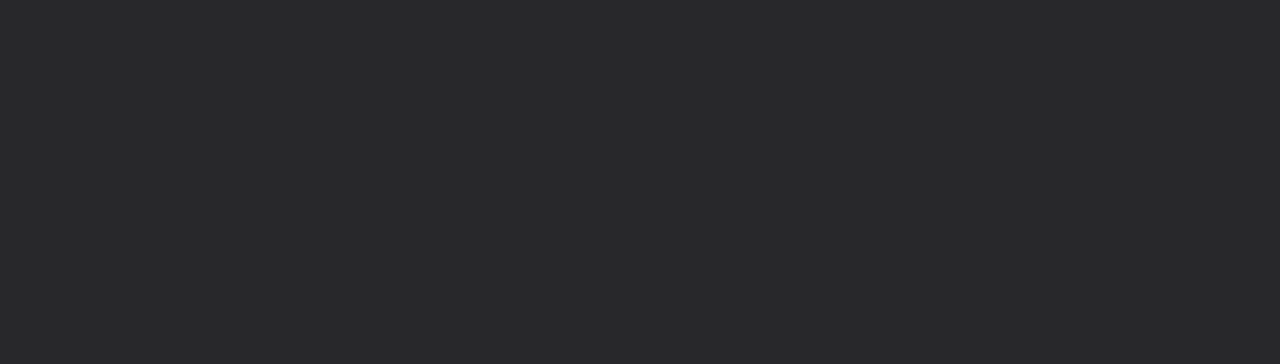
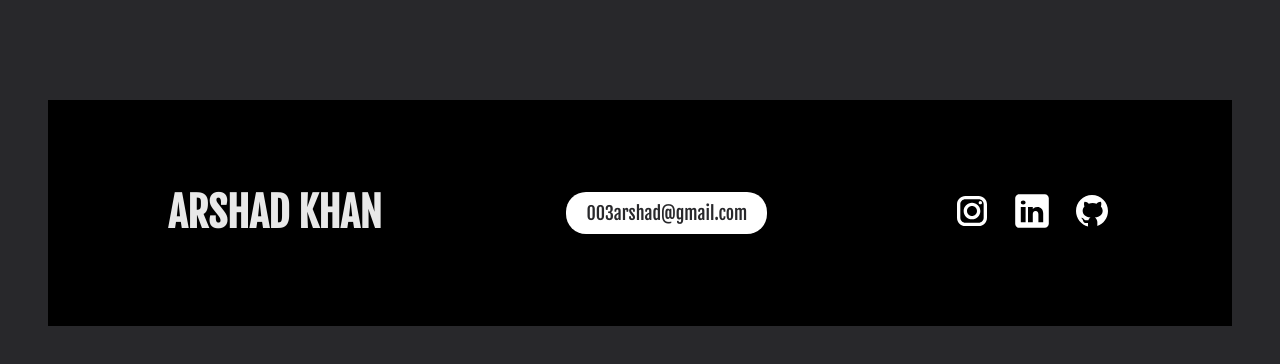
Before and after one commit to arshad-khan1/Portfolio-Website, a plain HTML site: page index.html in a window 1280 px wide. Drawn offline with Linux system fonts and the light colour scheme.

Commit message:
feat:add footer section with social media icons #13

```diff
--- a/index.html
+++ b/index.html
@@ -1,12 +1,12 @@
 <!DOCTYPE html>
 <html lang="en">
-<head>
-    <meta charset="UTF-8">
-    <meta name="viewport" content="width=device-width, initial-scale=1.0">
-    <link rel="stylesheet" href="style.css">
+  <head>
+    <meta charset="UTF-8" />
+    <meta name="viewport" content="width=device-width, initial-scale=1.0" />
+    <link rel="stylesheet" href="style.css" />
     <title>Document</title>
-</head>
-<body>
+  </head>
+  <body>
     <!-- Navbar Section -->
 
     <!-- Hero Section -->
@@ -18,5 +18,112 @@
     <!-- Contact Section -->
 
     <!-- Footer Section -->
-</body>
+    <div class="footer">
+      <h1>ARSHAD KHAN</h1>
+      <div id="email-section">003arshad@gmail.com</div>
+      <div id="social-links">
+        <a href="" target="_blank">
+          <svg
+            xmlns="http://www.w3.org/2000/svg"
+            x="0px"
+            y="0px"
+            width="40"
+            height="40"
+            viewBox="0,0,256,256"
+          >
+            <g
+              fill="#ffffff"
+              fill-rule="nonzero"
+              stroke="none"
+              stroke-width="1"
+              stroke-linecap="butt"
+              stroke-linejoin="miter"
+              stroke-miterlimit="10"
+              stroke-dasharray=""
+              stroke-dashoffset="0"
+              font-family="none"
+              font-weight="none"
+              font-size="none"
+              text-anchor="none"
+              style="mix-blend-mode: normal"
+            >
+              <g transform="scale(10.66667,10.66667)">
+                <path
+                  d="M8,3c-2.757,0 -5,2.243 -5,5v8c0,2.757 2.243,5 5,5h8c2.757,0 5,-2.243 5,-5v-8c0,-2.757 -2.243,-5 -5,-5zM8,5h8c1.654,0 3,1.346 3,3v8c0,1.654 -1.346,3 -3,3h-8c-1.654,0 -3,-1.346 -3,-3v-8c0,-1.654 1.346,-3 3,-3zM17,6c-0.55228,0 -1,0.44772 -1,1c0,0.55228 0.44772,1 1,1c0.55228,0 1,-0.44772 1,-1c0,-0.55228 -0.44772,-1 -1,-1zM12,7c-2.757,0 -5,2.243 -5,5c0,2.757 2.243,5 5,5c2.757,0 5,-2.243 5,-5c0,-2.757 -2.243,-5 -5,-5zM12,9c1.654,0 3,1.346 3,3c0,1.654 -1.346,3 -3,3c-1.654,0 -3,-1.346 -3,-3c0,-1.654 1.346,-3 3,-3z"
+                ></path>
+              </g>
+            </g>
+          </svg>
+        </a>
+
+        <a href="" target="_blank">
+          <svg
+            xmlns="http://www.w3.org/2000/svg"
+            x="0px"
+            y="0px"
+            width="40"
+            height="40"
+            viewBox="0,0,256,256"
+          >
+            <g
+              fill="#ffffff"
+              fill-rule="nonzero"
+              stroke="none"
+              stroke-width="1"
+              stroke-linecap="butt"
+              stroke-linejoin="miter"
+              stroke-miterlimit="10"
+              stroke-dasharray=""
+              stroke-dashoffset="0"
+              font-family="none"
+              font-weight="none"
+              font-size="none"
+              text-anchor="none"
+              style="mix-blend-mode: normal"
+            >
+              <g transform="scale(5.12,5.12)">
+                <path
+                  d="M41,4h-32c-2.76,0 -5,2.24 -5,5v32c0,2.76 2.24,5 5,5h32c2.76,0 5,-2.24 5,-5v-32c0,-2.76 -2.24,-5 -5,-5zM17,20v19h-6v-19zM11,14.47c0,-1.4 1.2,-2.47 3,-2.47c1.8,0 2.93,1.07 3,2.47c0,1.4 -1.12,2.53 -3,2.53c-1.8,0 -3,-1.13 -3,-2.53zM39,39h-6c0,0 0,-9.26 0,-10c0,-2 -1,-4 -3.5,-4.04h-0.08c-2.42,0 -3.42,2.06 -3.42,4.04c0,0.91 0,10 0,10h-6v-19h6v2.56c0,0 1.93,-2.56 5.81,-2.56c3.97,0 7.19,2.73 7.19,8.26z"
+                ></path>
+              </g>
+            </g>
+          </svg>
+        </a>
+
+        <a href="" target="_blank">
+          <svg
+            xmlns="http://www.w3.org/2000/svg"
+            x="0px"
+            y="0px"
+            width="40"
+            height="40"
+            viewBox="0,0,256,256"
+          >
+            <g
+              fill="#ffffff"
+              fill-rule="nonzero"
+              stroke="none"
+              stroke-width="1"
+              stroke-linecap="butt"
+              stroke-linejoin="miter"
+              stroke-miterlimit="10"
+              stroke-dasharray=""
+              stroke-dashoffset="0"
+              font-family="none"
+              font-weight="none"
+              font-size="none"
+              text-anchor="none"
+              style="mix-blend-mode: normal"
+            >
+              <g transform="scale(8.53333,8.53333)">
+                <path
+                  d="M15,3c-6.627,0 -12,5.373 -12,12c0,5.623 3.872,10.328 9.092,11.63c-0.056,-0.162 -0.092,-0.35 -0.092,-0.583v-2.051c-0.487,0 -1.303,0 -1.508,0c-0.821,0 -1.551,-0.353 -1.905,-1.009c-0.393,-0.729 -0.461,-1.844 -1.435,-2.526c-0.289,-0.227 -0.069,-0.486 0.264,-0.451c0.615,0.174 1.125,0.596 1.605,1.222c0.478,0.627 0.703,0.769 1.596,0.769c0.433,0 1.081,-0.025 1.691,-0.121c0.328,-0.833 0.895,-1.6 1.588,-1.962c-3.996,-0.411 -5.903,-2.399 -5.903,-5.098c0,-1.162 0.495,-2.286 1.336,-3.233c-0.276,-0.94 -0.623,-2.857 0.106,-3.587c1.798,0 2.885,1.166 3.146,1.481c0.896,-0.307 1.88,-0.481 2.914,-0.481c1.036,0 2.024,0.174 2.922,0.483c0.258,-0.313 1.346,-1.483 3.148,-1.483c0.732,0.731 0.381,2.656 0.102,3.594c0.836,0.945 1.328,2.066 1.328,3.226c0,2.697 -1.904,4.684 -5.894,5.097c1.098,0.573 1.899,2.183 1.899,3.396v2.734c0,0.104 -0.023,0.179 -0.035,0.268c4.676,-1.639 8.035,-6.079 8.035,-11.315c0,-6.627 -5.373,-12 -12,-12z"
+                ></path>
+              </g>
+            </g>
+          </svg>
+        </a>
+      </div>
+    </div>
+  </body>
 </html>
--- a/style.css
+++ b/style.css
@@ -18,3 +18,28 @@ body {
 /* Contact Section  */
 
 /* Footer Section  */
+.footer {
+  display: flex;
+  align-items: center;
+  justify-content: space-between;
+  margin-top: 100px;
+  padding: 60px 120px;
+  background-color: black;
+}
+
+.footer h1 {
+  font-size: 3.2vw;
+}
+
+#email-section {
+  background-color: white;
+  color: #28282b;
+  padding: 10px 20px;
+  border-radius: 20px;
+  font-size: 1.4vw;
+}
+
+#social-links {
+  display: flex;
+  gap: 20px;
+}
```
